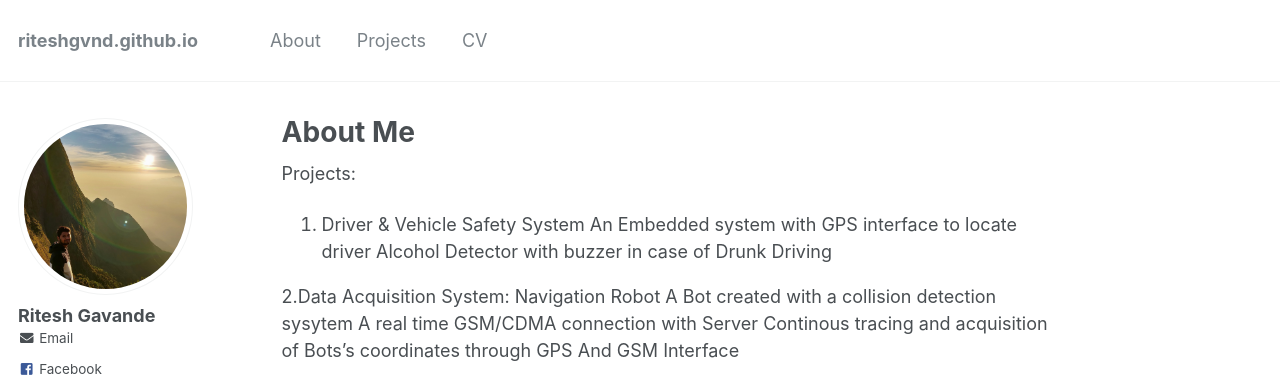
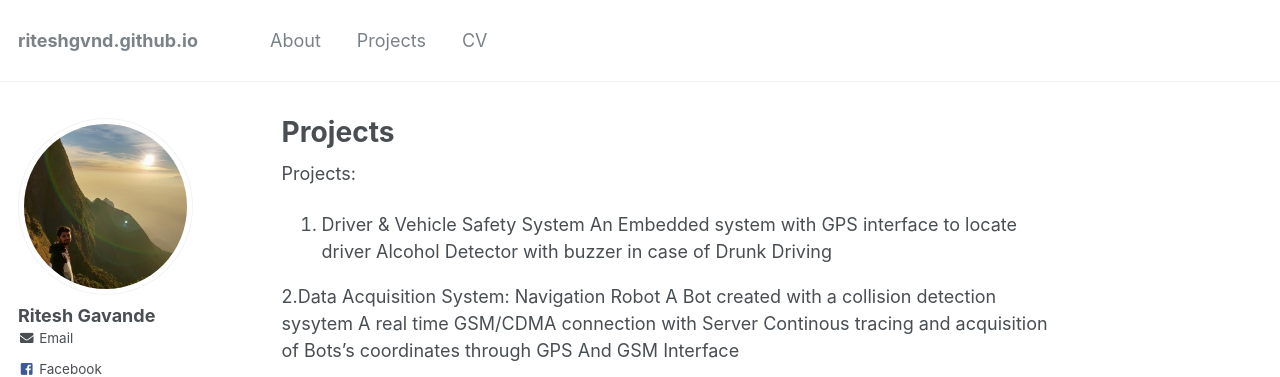
Before and after one commit to Riteshgvnd/riteshgvnd.github.io, a Jekyll site: the page built from _pages/projects.md, in a window 1280 px wide. Shown: the top 377 px of the page. Built offline with Jekyll 4.4.1, drawn with Linux system fonts in a browser that asks for light colours.

Commit message:
update 2

```diff
--- a/_pages/projects.md
+++ b/_pages/projects.md
@@ -1,11 +1,11 @@
 ---
 permalink: /
-title: "About Me"
-excerpt: "About me"
+title: "Projects"
+excerpt: "Projects"
 author_profile: true
 redirect_from:
-  - /about/
-  - /about.html
+  - /project/
+  - /project.html
 ---
 
 Projects:
```
